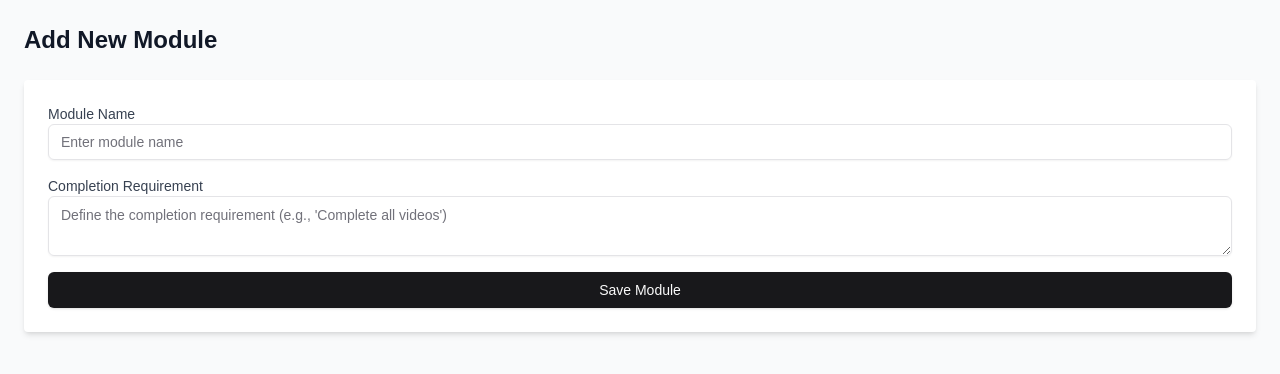
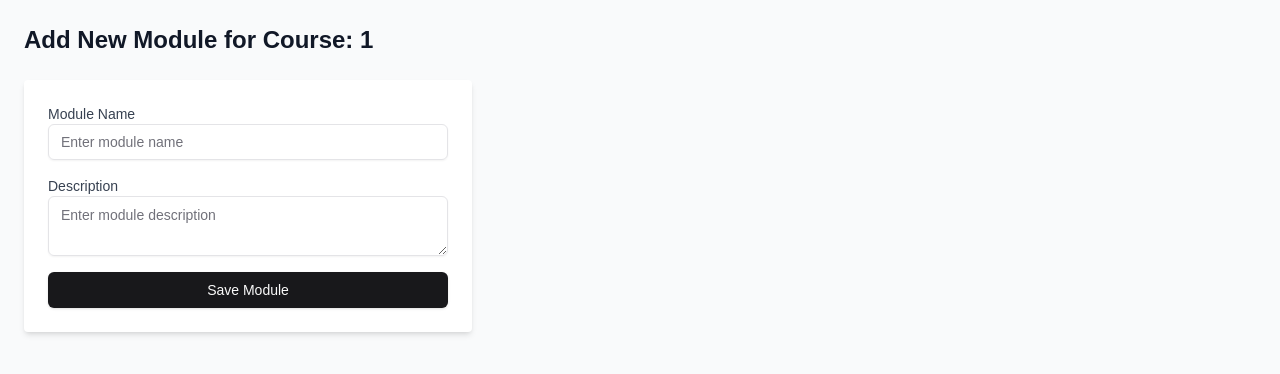
Before and after one commit to Wasif-Bin-Zahir/autestic-frontend, a Next.js app in the folder lms-frontend/: page /dashboard/courses/1/modules/addModule in a window 1280 px wide. Shown: the top 374 px of the page. Built offline with nearby package versions, Linux system fonts and the light colour scheme.

Commit message:
issue fix

```diff
--- a/lms-frontend/src/app/dashboard/courses/[courseId]/modules/addModule/page.tsx
+++ b/lms-frontend/src/app/dashboard/courses/[courseId]/modules/addModule/page.tsx
@@ -2,42 +2,60 @@
 
 import React from "react";
 import { useForm } from "react-hook-form";
+import { useParams, useRouter } from "next/navigation";
+import { Button } from "@/components/ui/button";
 import { Input } from "@/components/ui/input";
 import { Textarea } from "@/components/ui/textarea";
-import { Button } from "@/components/ui/button";
-import { useRouter } from "next/navigation";
 
 type ModuleForm = {
   name: string;
-  completionRequirement: string;
+  description: string;
 };
 
-export default function AddModulePage({ params }: { params: { courseId: string } }) {
-  const { register, handleSubmit } = useForm<ModuleForm>();
+export default function AddModulePage() {
+  // 1. Retrieve the dynamic `courseId` from the URL.
+  const { courseId } = useParams();
+
+  // 2. Access Next.js navigation for redirects.
   const router = useRouter();
 
+  // 3. Set up react-hook-form for handling form data.
+  const { register, handleSubmit } = useForm<ModuleForm>();
+
+  // 4. Handle form submission (replace with your API call).
   const onSubmit = (data: ModuleForm) => {
     console.log("New Module Data:", data);
-    alert("Module added successfully!");
-    router.push(`/dashboard/courses/${params.courseId}/modules`);
+    alert(`Module "${data.name}" added successfully to course ${courseId}!`);
+
+    // Navigate back to the course's module listing page.
+    router.push(`/dashboard/courses/${courseId}/modules`);
   };
 
   return (
     <div className="p-6">
-      <h1 className="text-2xl font-bold mb-6">Add New Module</h1>
+      <h1 className="text-2xl font-bold mb-6">
+        Add New Module for Course: {courseId}
+      </h1>
       <form
         onSubmit={handleSubmit(onSubmit)}
-        className="space-y-4 bg-white p-6 rounded shadow-md"
+        className="space-y-4 bg-white p-6 rounded shadow-md max-w-md"
       >
         <div>
-          <label className="block text-sm font-medium text-gray-700">Module Name</label>
-          <Input {...register("name", { required: true })} placeholder="Enter module name" />
+          <label className="block text-sm font-medium text-gray-700">
+            Module Name
+          </label>
+          <Input
+            {...register("name", { required: true })}
+            placeholder="Enter module name"
+          />
         </div>
         <div>
-          <label className="block text-sm font-medium text-gray-700">Completion Requirement</label>
+          <label className="block text-sm font-medium text-gray-700">
+            Description
+          </label>
           <Textarea
-            {...register("completionRequirement", { required: true })}
-            placeholder="Define the completion requirement (e.g., 'Complete all videos')"
+            {...register("description", { required: true })}
+            placeholder="Enter module description"
           />
         </div>
         <Button type="submit" className="w-full">
```
